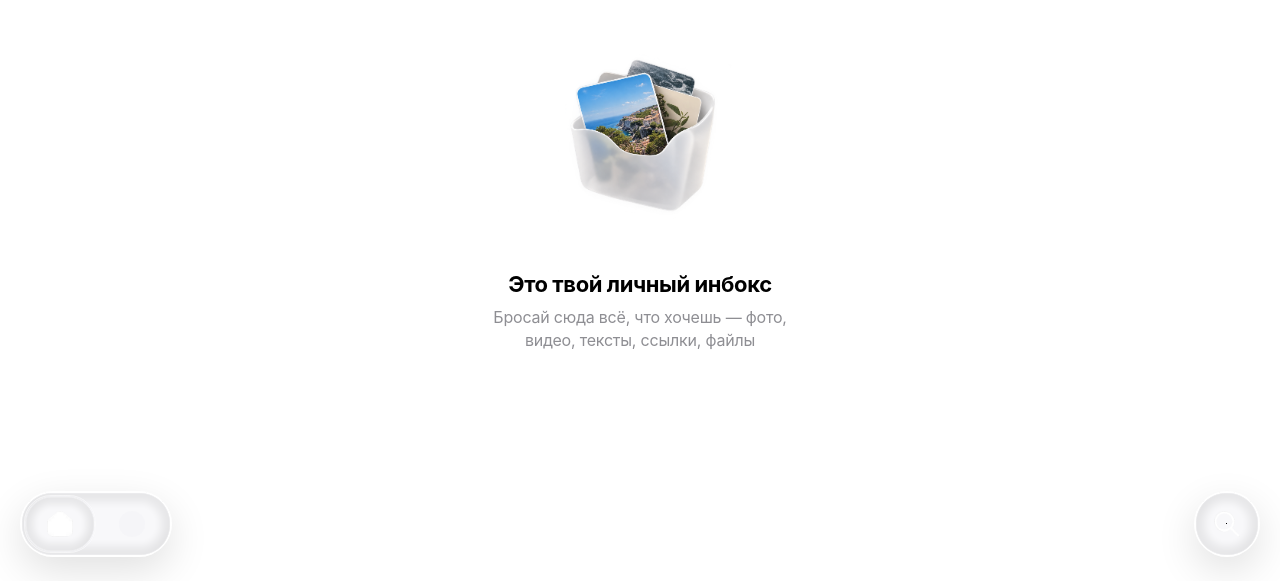
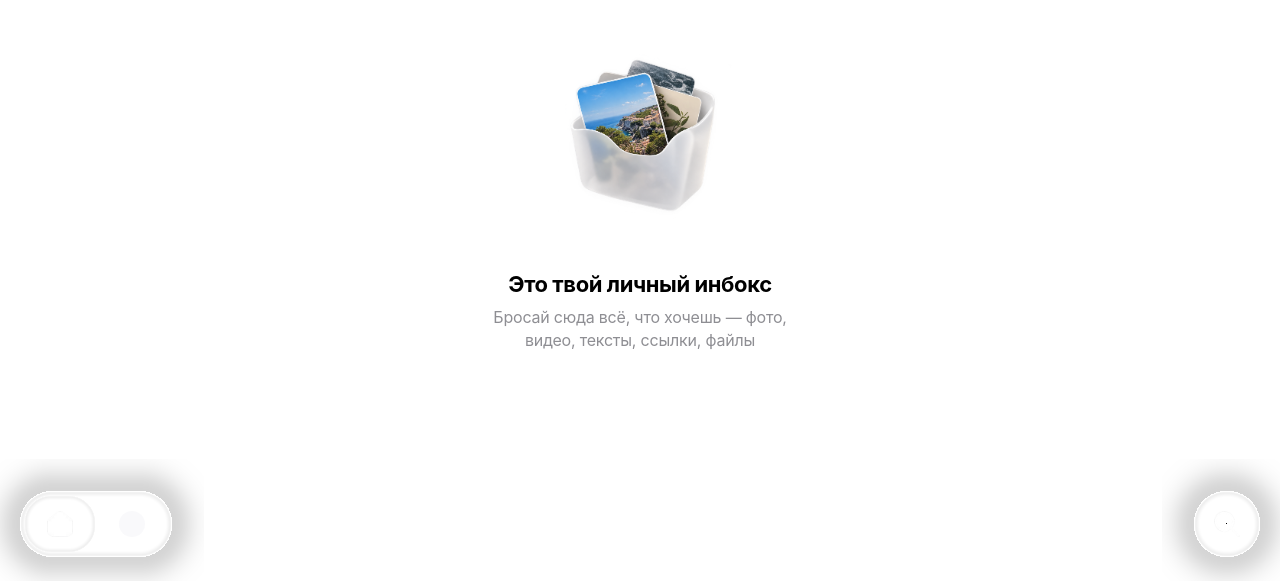
Before and after one commit to jango100500-ui/butterfly, a React (Vite) app: page / in a window 1280 px wide. Shown: the part 219-800 px from the top of the page. Built offline with nearby package versions, Linux system fonts and the light colour scheme.

Commit message:
Update glass.tsx

```diff
--- a/src/uis/glass.tsx
+++ b/src/uis/glass.tsx
@@ -83,8 +83,8 @@ void main() {
   float sd = sdRoundedRect(p, halfSize, safeRadius);
 
   if (sd > 0.0) {
-    float shadowFalloff = exp(-sd * sd / 800.0);
-    gl_FragColor = vec4(0.0, 0.0, 0.0, uShadow * shadowFalloff * 0.6);
+    float shadowFalloff = exp(-sd * sd / 500.0);
+    gl_FragColor = vec4(0.0, 0.0, 0.0, uShadow * shadowFalloff * 0.55);
     return;
   }
 
@@ -150,8 +150,12 @@ export const Glass: React.FC<GlassProps> = ({ radius = 33, noShadow = false }) =
     const canvas = canvasRef.current;
     if (!container || !canvas) return;
 
-    let width = container.clientWidth || 1;
-    let height = container.clientHeight || 1;
+    const margin = noShadow ? 0 : 32;
+
+    let baseW = container.clientWidth || 1;
+    let baseH = container.clientHeight || 1;
+    let totalW = baseW + margin * 2;
+    let totalH = baseH + margin * 2;
 
     const renderer = new THREE.WebGLRenderer({
       canvas,
@@ -159,26 +163,30 @@ export const Glass: React.FC<GlassProps> = ({ radius = 33, noShadow = false }) =
       antialias: false,
     });
     renderer.setPixelRatio(Math.min(window.devicePixelRatio, 2));
-    renderer.setSize(width, height);
+    renderer.setSize(totalW, totalH);
 
     const scene = new THREE.Scene();
     const camera = new THREE.OrthographicCamera(-1, 1, 1, -1, 0, 1);
 
     const defaultTexture = new THREE.DataTexture(
-      new Uint8Array([248, 248, 250, 255]),
+      new Uint8Array([255, 255, 255, 255]),
       1,
       1,
       THREE.RGBAFormat
     );
     defaultTexture.needsUpdate = true;
 
+    const scale = Math.min(baseW, baseH) / 280;
+    const scaledBezel = Math.max(8.0, 48.0 * scale);
+    const scaledThickness = Math.max(12.0, 62.0 * scale);
+
     const uniforms = {
-      uResolution: { value: new THREE.Vector2(width, height) },
-      uGlassCenter: { value: new THREE.Vector2(width / 2, height / 2) },
-      uGlassSize: { value: new THREE.Vector2(width, height) },
+      uResolution: { value: new THREE.Vector2(totalW, totalH) },
+      uGlassCenter: { value: new THREE.Vector2(totalW / 2, totalH / 2) },
+      uGlassSize: { value: new THREE.Vector2(baseW, baseH) },
       uRadius: { value: radius },
-      uBezel: { value: 48.0 },
-      uThickness: { value: 62.0 },
+      uBezel: { value: scaledBezel },
+      uThickness: { value: scaledThickness },
       uIOR: { value: 2.7 },
       uBlur: { value: 2.0 },
       uSpecular: { value: 0.52 },
@@ -203,15 +211,21 @@ export const Glass: React.FC<GlassProps> = ({ radius = 33, noShadow = false }) =
 
     const render = () => {
       if (container) {
-        const currentW = container.clientWidth;
-        const currentH = container.clientHeight;
-        if (currentW > 0 && currentH > 0 && (currentW !== width || currentH !== height)) {
-          width = currentW;
-          height = currentH;
-          renderer.setSize(width, height);
-          uniforms.uResolution.value.set(width, height);
-          uniforms.uGlassCenter.value.set(width / 2, height / 2);
-          uniforms.uGlassSize.value.set(width, height);
+        const curW = container.clientWidth;
+        const curH = container.clientHeight;
+        if (curW > 0 && curH > 0 && (curW !== baseW || curH !== baseH)) {
+          baseW = curW;
+          baseH = curH;
+          totalW = baseW + margin * 2;
+          totalH = baseH + margin * 2;
+          renderer.setSize(totalW, totalH);
+          uniforms.uResolution.value.set(totalW, totalH);
+          uniforms.uGlassCenter.value.set(totalW / 2, totalH / 2);
+          uniforms.uGlassSize.value.set(baseW, baseH);
+
+          const curScale = Math.min(baseW, baseH) / 280;
+          uniforms.uBezel.value = Math.max(8.0, 48.0 * curScale);
+          uniforms.uThickness.value = Math.max(12.0, 62.0 * curScale);
         }
       }
       renderer.render(scene, camera);
@@ -228,6 +242,8 @@ export const Glass: React.FC<GlassProps> = ({ radius = 33, noShadow = false }) =
     };
   }, [radius, noShadow]);
 
+  const margin = noShadow ? 0 : 32;
+
   return (
     <div
       ref={containerRef}
@@ -239,16 +255,20 @@ export const Glass: React.FC<GlassProps> = ({ radius = 33, noShadow = false }) =
         height: '100%',
         pointerEvents: 'none',
         borderRadius: 'inherit',
-        overflow: 'hidden',
-        boxShadow: noShadow
-          ? 'none'
-          : '0 14px 40px rgba(0, 0, 0, 0.12), inset 0 1px 0 rgba(255, 255, 255, 0.55)',
-        border: '1px solid rgba(255, 255, 255, 0.45)',
-        backdropFilter: 'blur(20px) saturate(170%)',
-        WebkitBackdropFilter: 'blur(20px) saturate(170%)',
       }}
     >
-      <canvas ref={canvasRef} style={{ width: '100%', height: '100%', display: 'block' }} />
+      <canvas
+        ref={canvasRef}
+        style={{
+          position: 'absolute',
+          top: -margin,
+          left: -margin,
+          width: `calc(100% + ${margin * 2}px)`,
+          height: `calc(100% + ${margin * 2}px)`,
+          display: 'block',
+          pointerEvents: 'none',
+        }}
+      />
     </div>
   );
 };
```
